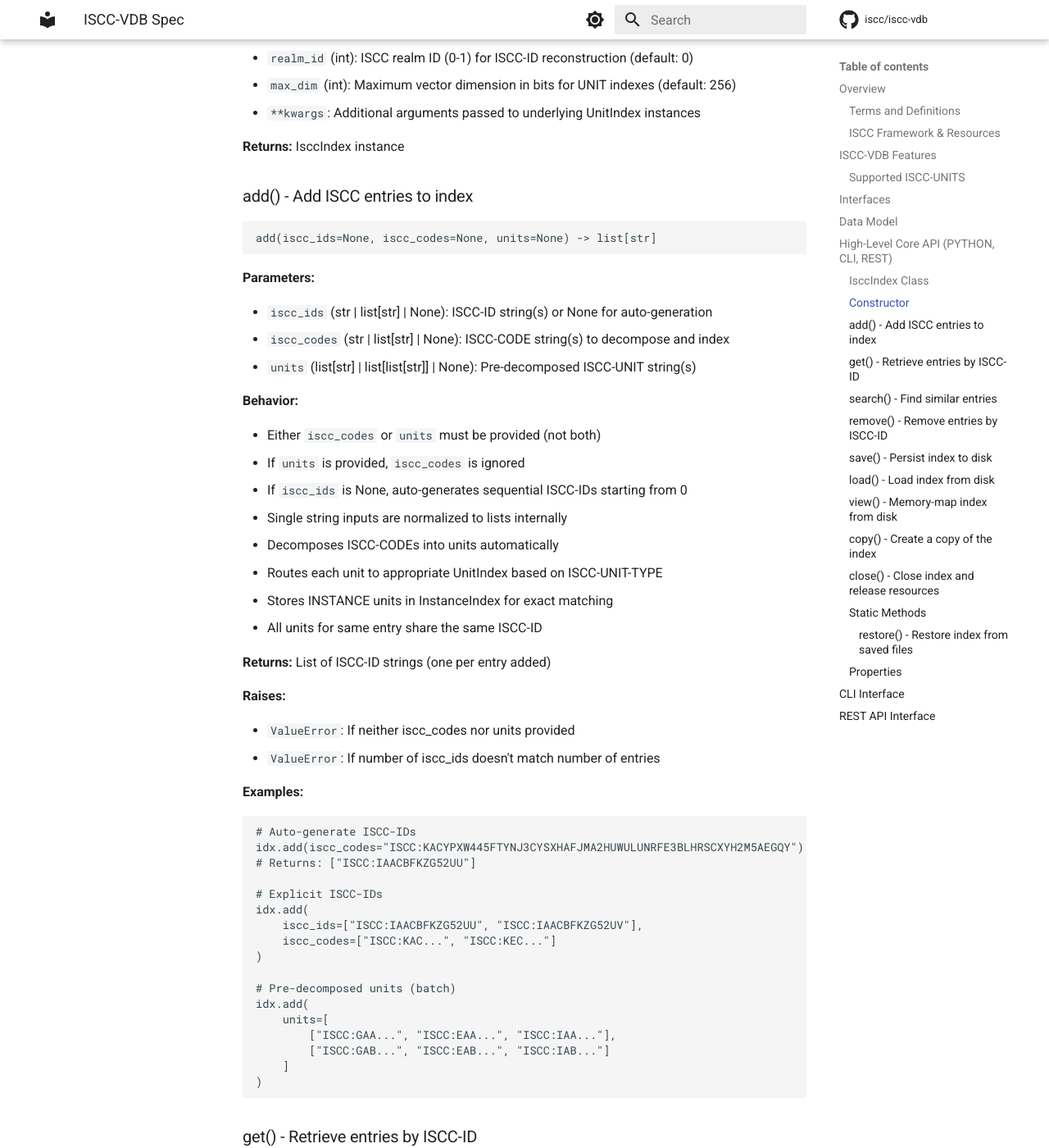
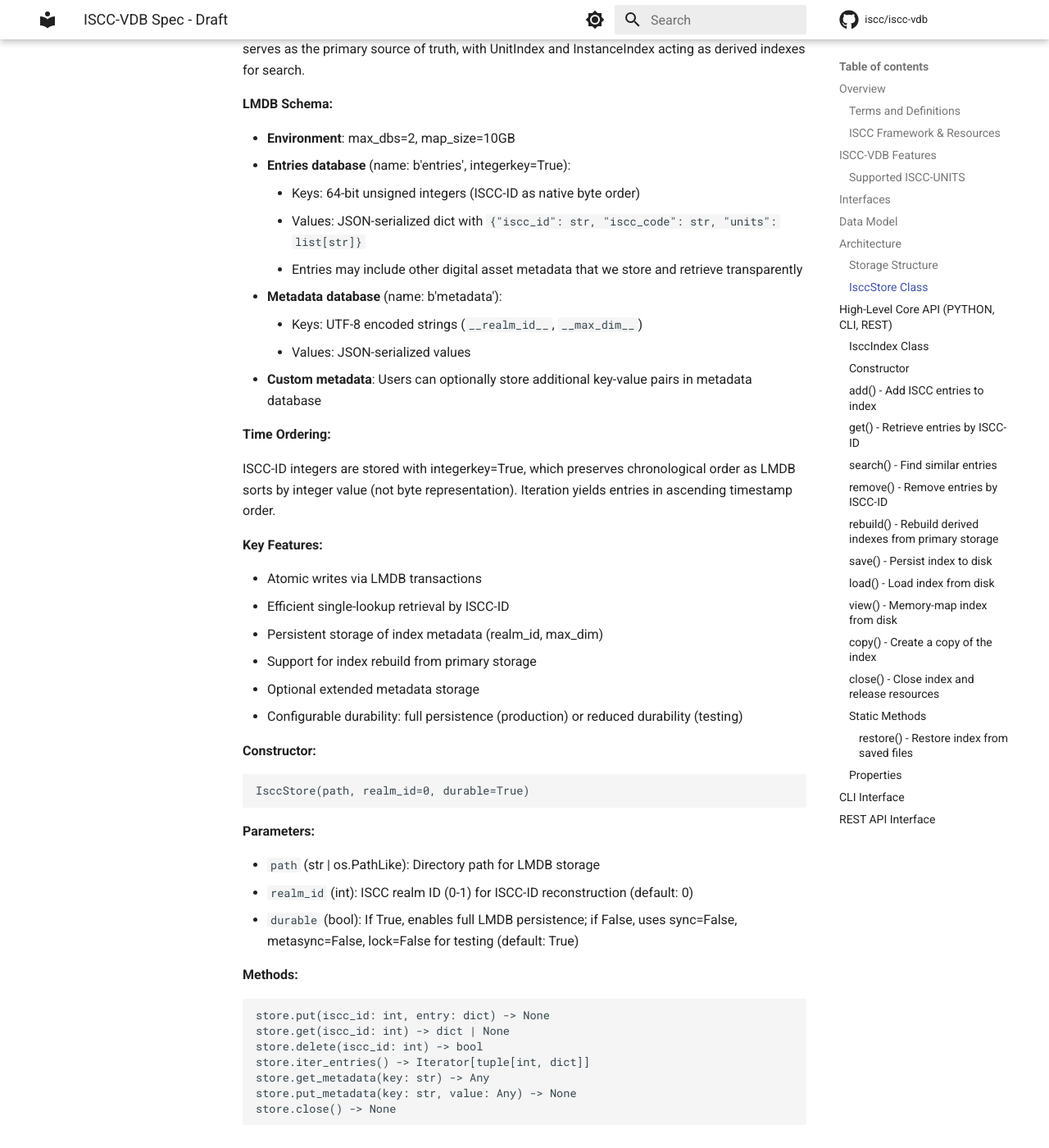
Before and after one commit to iscc/iscc-search, an MkDocs documentation site: the page built from docs/spec.md, in a window 1280 px wide and 1400 px high, scrolled down 3062 px. Shown: the whole window at 82% size. Built offline with MkDocs 1.6.1 and Material for MkDocs 9.7.7, drawn with Linux system fonts in a browser that asks for light colours; comment, search, counter and statistics services are not loaded; some of the changed text lies outside the part shown.

Commit message:
docs(spec): update architecture with IsccStore and revised API
Update specification to reflect new storage architecture:

- Document IsccStore as primary LMDB storage (source of truth)
- Update IsccIndex API to use unified entry dict format
- Add optional path parameter for in-memory indexes
- Document rebuild() method for index recovery
- Clarify storage structure and persistence model
- Update CLI and REST API examples
- Mark spec as draft during active development

BREAKING CHANGE: IsccIndex.add() now accepts entries dict instead of separate iscc_ids/iscc_codes/units parameters

````diff
--- a/docs/spec.md
+++ b/docs/spec.md
@@ -1,4 +1,4 @@
-# ISCC-VDB Spec
+# ISCC-VDB Spec - Draft
 
 A Nearest Neighbor Search Index for ISCCs
 
@@ -76,80 +76,179 @@ Index Entry:
 - units - List of ISCC-UNITS
 - features
 
+## Architecture
+
+### Storage Structure
+
+```
+{path}/
+  primary.lmdb/          # IsccStore - primary entry storage (source of truth)
+  instance/              # InstanceIndex - exact/prefix matching
+  content-text-v0/       # UnitIndex - similarity search
+  semantic-text-v0/      # UnitIndex - similarity search
+  meta-none-v0/          # UnitIndex - similarity search
+  ...
+```
+
+### IsccStore Class
+
+**Module:** `iscc_vdb/store.py`
+
+The `IsccStore` class provides durable LMDB-backed storage for ISCC entries and metadata. It serves as the
+primary source of truth, with UnitIndex and InstanceIndex acting as derived indexes for search.
+
+**LMDB Schema:**
+
+- **Environment**: max_dbs=2, map_size=10GB
+- **Entries database** (name: b'entries', integerkey=True):
+    - Keys: 64-bit unsigned integers (ISCC-ID as native byte order)
+    - Values: JSON-serialized dict with `{"iscc_id": str, "iscc_code": str, "units": list[str]}`
+    - Entries may include other digital asset metadata that we store and retrieve transparently
+- **Metadata database** (name: b'metadata'):
+    - Keys: UTF-8 encoded strings (`__realm_id__`, `__max_dim__`)
+    - Values: JSON-serialized values
+- **Custom metadata**: Users can optionally store additional key-value pairs in metadata database
+
+**Time Ordering:**
+
+ISCC-ID integers are stored with integerkey=True, which preserves chronological order as LMDB sorts by integer
+value (not byte representation). Iteration yields entries in ascending timestamp order.
+
+**Key Features:**
+
+- Atomic writes via LMDB transactions
+- Efficient single-lookup retrieval by ISCC-ID
+- Persistent storage of index metadata (realm_id, max_dim)
+- Support for index rebuild from primary storage
+- Optional extended metadata storage
+- Configurable durability: full persistence (production) or reduced durability (testing)
+
+**Constructor:**
+
+```python
+IsccStore(path, realm_id=0, durable=True)
+```
+
+**Parameters:**
+
+- `path` (str | os.PathLike): Directory path for LMDB storage
+- `realm_id` (int): ISCC realm ID (0-1) for ISCC-ID reconstruction (default: 0)
+- `durable` (bool): If True, enables full LMDB persistence; if False, uses sync=False, metasync=False,
+    lock=False for testing (default: True)
+
+**Methods:**
+
+```python
+store.put(iscc_id: int, entry: dict) -> None
+store.get(iscc_id: int) -> dict | None
+store.delete(iscc_id: int) -> bool
+store.iter_entries() -> Iterator[tuple[int, dict]]
+store.get_metadata(key: str) -> Any
+store.put_metadata(key: str, value: Any) -> None
+store.close() -> None
+```
+
 ## High-Level Core API (PYTHON, CLI, REST)
 
 ### IsccIndex Class
 
-The IsccIndex manages multiple internal indexes:
+The IsccIndex manages multiple internal components:
 
-- One UnitIndex per ISCC-UNIT-TYPE (META-NONE-V0, CONTENT-TEXT-V0, etc.)
-- One InstanceIndex for exact/prefix matching
+- **IsccStore**: Primary LMDB storage (source of truth)
+- **UnitIndex** instances: One per ISCC-UNIT-TYPE (META-NONE-V0, CONTENT-TEXT-V0, etc.)
+- **InstanceIndex**: Exact/prefix matching for INSTANCE units
 
 ### Constructor
 
 ```python
-IsccIndex(path, realm_id=0, max_dim=256, **kwargs)
+IsccIndex(path=None, realm_id=0, max_dim=256, **kwargs)
 ```
 
 **Parameters:**
 
-- `path` (str | os.PathLike): Directory path for index storage
+- `path` (str | os.PathLike | None): Directory path for index storage (optional, creates in-memory index if
+    None)
 - `realm_id` (int): ISCC realm ID (0-1) for ISCC-ID reconstruction (default: 0)
 - `max_dim` (int): Maximum vector dimension in bits for UNIT indexes (default: 256)
 - `**kwargs`: Additional arguments passed to underlying UnitIndex instances
 
+**Behavior:**
+
+- When `path` is provided: Creates durable index with full LMDB persistence
+- When `path=None`: Creates in-memory index in temporary directory with reduced durability (sync=False,
+    metasync=False, lock=False)
+- In-memory indexes automatically cleaned up on `close()`
+- In-memory mode is ideal for testing scenarios where durability is not required
+
 **Returns:** IsccIndex instance
+
+**Examples:**
+
+```python
+# Durable production index
+idx = IsccIndex(path="./my_index")
+
+# In-memory testing index (auto-cleanup on close)
+idx = IsccIndex()
+# ... use for tests ...
+idx.close()  # Temp files automatically removed
+```
 
 ### add() - Add ISCC entries to index
 
 ```python
-add(iscc_ids=None, iscc_codes=None, units=None) -> list[str]
+add(entries) -> list[str]
 ```
 
 **Parameters:**
 
-- `iscc_ids` (str | list[str] | None): ISCC-ID string(s) or None for auto-generation
-- `iscc_codes` (str | list[str] | None): ISCC-CODE string(s) to decompose and index
-- `units` (list[str] | list\[list[str]\] | None): Pre-decomposed ISCC-UNIT string(s)
+- `entries` (dict | list[dict]): Single entry dict or list of entry dicts with optional fields:
+    - `iscc_id` (str): ISCC-ID string (optional, auto-generated if omitted)
+    - `iscc_code` (str): ISCC-CODE string to decompose and index
+    - `units` (list[str]): Pre-decomposed ISCC-UNIT strings
 
 **Behavior:**
 
-- Either `iscc_codes` or `units` must be provided (not both)
-- If `units` is provided, `iscc_codes` is ignored
-- If `iscc_ids` is None, auto-generates sequential ISCC-IDs starting from 0
-- Single string inputs are normalized to lists internally
-- Decomposes ISCC-CODEs into units automatically
+- Single dict input normalized to list internally
+- Each entry must provide at least one of `iscc_code` or `units`
+- If `units` is present and not empty, `iscc_code` is ignored
+- If `iscc_id` is omitted, auto-generates sequential ISCC-IDs starting from 0
+- Decomposes ISCC-CODEs into units automatically (when `units` not provided)
+- Writes entry to IsccStore first (atomic, source of truth)
 - Routes each unit to appropriate UnitIndex based on ISCC-UNIT-TYPE
 - Stores INSTANCE units in InstanceIndex for exact matching
 - All units for same entry share the same ISCC-ID
+- Symmetric with `get()`: can add what `get()` returns
 
 **Returns:** List of ISCC-ID strings (one per entry added)
 
 **Raises:**
 
-- `ValueError`: If neither iscc_codes nor units provided
-- `ValueError`: If number of iscc_ids doesn't match number of entries
+- `ValueError`: If entry has neither `iscc_code` nor `units`
+- `ValueError`: If entry has `units` as empty list and no `iscc_code`
 
 **Examples:**
 
 ```python
-# Auto-generate ISCC-IDs
-idx.add(iscc_codes="ISCC:KACYPXW445FTYNJ3CYSXHAFJMA2HUWULUNRFE3BLHRSCXYH2M5AEGQY")
+# Single entry, auto-generate ISCC-ID
+idx.add({"iscc_code": "ISCC:KACYPXW445FTYNJ3CYSXHAFJMA2HUWULUNRFE3BLHRSCXYH2M5AEGQY"})
 # Returns: ["ISCC:IAACBFKZG52UU"]
 
-# Explicit ISCC-IDs
-idx.add(
-    iscc_ids=["ISCC:IAACBFKZG52UU", "ISCC:IAACBFKZG52UV"],
-    iscc_codes=["ISCC:KAC...", "ISCC:KEC..."]
-)
+# Batch with explicit ISCC-IDs
+idx.add([
+    {"iscc_id": "ISCC:IAACBFKZG52UU", "iscc_code": "ISCC:KAC..."},
+    {"iscc_id": "ISCC:IAACBFKZG52UV", "iscc_code": "ISCC:KEC..."}
+])
 
 # Pre-decomposed units (batch)
-idx.add(
-    units=[
-        ["ISCC:GAA...", "ISCC:EAA...", "ISCC:IAA..."],
-        ["ISCC:GAB...", "ISCC:EAB...", "ISCC:IAB..."]
-    ]
-)
+idx.add([
+    {"units": ["ISCC:GAA...", "ISCC:EAA...", "ISCC:IAA..."]},
+    {"units": ["ISCC:GAB...", "ISCC:EAB...", "ISCC:IAB..."]}
+])
+
+# Copy from get() result
+entry = idx.get("ISCC:IAACBFKZG52UU")
+idx2.add(entry)  # Add to another index
 ```
 
 ### get() - Retrieve entries by ISCC-ID
@@ -166,8 +265,7 @@ get(iscc_ids) -> list[dict] | dict | None
 
 - Single ISCC-ID: returns dict or None
 - Multiple ISCC-IDs: returns list of dicts (with None for missing)
-- Retrieves units from all UnitIndex instances
-- Retrieves instance codes from InstanceIndex
+- Retrieves entry directly from IsccStore (single lookup, fast)
 
 **Returns:**
 
@@ -290,6 +388,7 @@ remove(iscc_ids) -> int
 
 **Behavior:**
 
+- Removes entries from IsccStore
 - Removes entries from all UnitIndex instances
 - Removes entries from InstanceIndex
 - Single string input normalized to list internally
@@ -307,6 +406,31 @@ print(count)  # 3 (removed from META, CONTENT, INSTANCE indexes)
 count = idx.remove(["ISCC:IAACBFKZG52UU", "ISCC:IAACBFKZG52UV"])
 ```
 
+### rebuild() - Rebuild derived indexes from primary storage
+
+```python
+rebuild() -> None
+```
+
+**Behavior:**
+
+- Clears all UnitIndex instances
+- Clears InstanceIndex
+- Iterates through all entries in IsccStore
+- Re-indexes all units and instance codes from primary storage
+- Useful for index corruption recovery, parameter changes, or format upgrades
+
+**Returns:** None
+
+**Examples:**
+
+```python
+# Rebuild after corruption or to apply new parameters
+idx = IsccIndex.restore(path)
+idx.rebuild()
+idx.save()
+```
+
 ### save() - Persist index to disk
 
 ```python
@@ -315,9 +439,9 @@ save() -> None
 
 **Behavior:**
 
+- IsccStore persists automatically (LMDB transactions)
 - Saves all UnitIndex instances to separate files
-- Saves InstanceIndex LMDB environment
-- Saves index metadata (realm_id, max_dim, unit types)
+- InstanceIndex persists automatically (LMDB)
 
 **Returns:** None
 
@@ -329,9 +453,9 @@ load() -> None
 
 **Behavior:**
 
+- Opens IsccStore (restores metadata: realm_id, max_dim)
 - Loads all UnitIndex instances from files
 - Opens InstanceIndex LMDB environment
-- Restores index metadata
 
 **Returns:** None
 
@@ -343,9 +467,9 @@ view() -> None
 
 **Behavior:**
 
+- Opens IsccStore (restores metadata: realm_id, max_dim)
 - Memory-maps UnitIndex instances (read-only)
-- Opens InstanceIndex LMDB environment
-- Restores index metadata
+- Opens InstanceIndex LMDB environment (read-only)
 
 **Returns:** None
 
@@ -365,6 +489,7 @@ close() -> None
 
 **Behavior:**
 
+- Closes IsccStore LMDB environment
 - Closes all UnitIndex instances
 - Closes InstanceIndex LMDB environment
 
@@ -407,9 +532,17 @@ def unit_types() -> list[str]
 All Python API methods exposed as CLI commands:
 
 ```bash
-# Add entries
-iscc-vdb add --iscc-code "ISCC:KAC..." [--iscc-id "ISCC:IAA..."]
+# Add single entry with auto-generated ISCC-ID
+iscc-vdb add --iscc-code "ISCC:KAC..."
+
+# Add entry with explicit ISCC-ID
+iscc-vdb add --iscc-id "ISCC:IAA..." --iscc-code "ISCC:KAC..."
+
+# Add entry with pre-decomposed units
 iscc-vdb add --units "ISCC:GAA..." "ISCC:EAA..." "ISCC:IAA..."
+
+# Add from JSON file (batch)
+iscc-vdb add --file entries.json
 
 # Get entry
 iscc-vdb get "ISCC:IAACBFKZG52UU"
@@ -423,6 +556,7 @@ iscc-vdb remove "ISCC:IAACBFKZG52UU"
 
 # Index management
 iscc-vdb save
+iscc-vdb rebuild  # Rebuild indexes from primary storage
 iscc-vdb info  # Show index stats (size, unit_types, etc.)
 ```
 
@@ -431,12 +565,13 @@ iscc-vdb info  # Show index stats (size, unit_types, etc.)
 RESTful endpoints mapping to Python API:
 
 ```
-POST   /add        - Add entries (body: {iscc_ids, iscc_codes, units})
+POST   /add        - Add entries (body: {entries: dict | list[dict]})
 GET    /get/{id}   - Get single entry
-POST   /get        - Get multiple entries (body: {iscc_ids})
+POST   /get        - Get multiple entries (body: {iscc_ids: list[str]})
 POST   /search     - Search index (body: {iscc_codes, units, count, exact})
 DELETE /remove/{id} - Remove single entry
-POST   /remove     - Remove multiple entries (body: {iscc_ids})
+POST   /remove     - Remove multiple entries (body: {iscc_ids: list[str]})
+POST   /rebuild    - Rebuild indexes from primary storage
 GET    /info       - Get index info (size, unit_types, etc.)
 POST   /save       - Persist index
 ```
@@ -450,3 +585,22 @@ POST   /save       - Persist index
   "error": null
 }
 ```
+
+**POST /add Examples:**
+
+```json
+// Single entry
+{
+  "entries": {
+    "iscc_code": "ISCC:KACYPXW445FTYNJ3CYSXHAFJMA2HUWULUNRFE3BLHRSCXYH2M5AEGQY"
+  }
+}
+
+// Batch with mixed formats
+{
+  "entries": [
+    {"iscc_id": "ISCC:IAA...", "iscc_code": "ISCC:KAC..."},
+    {"units": ["ISCC:GAA...", "ISCC:EAA...", "ISCC:IAA..."]}
+  ]
+}
+```
````
